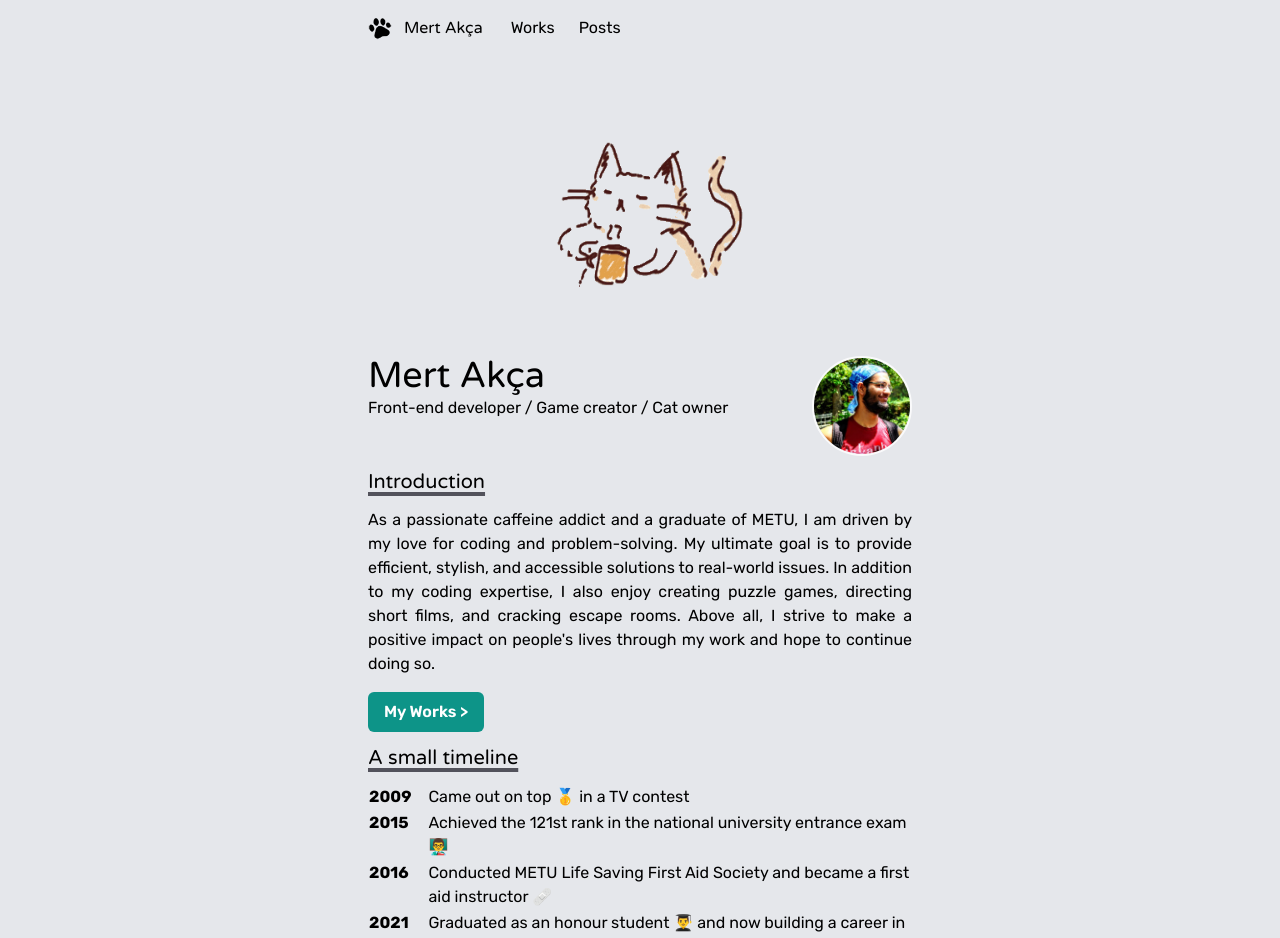
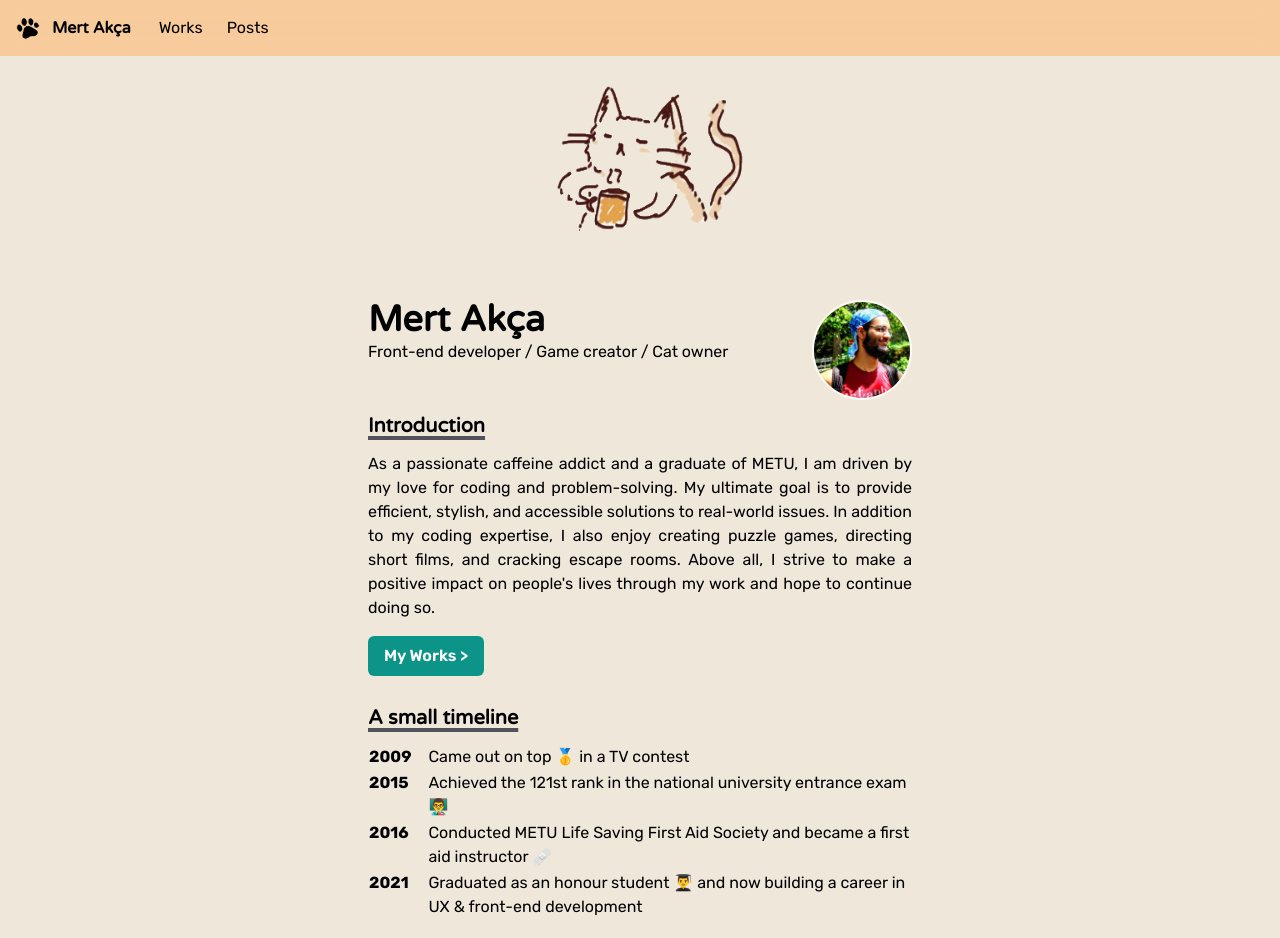
Before and after one commit to utarit/portfolio-website, a Next.js app: page / in a window 1280 px wide. Shown: the top 938 px of the page. Built offline with nearby package versions, Linux system fonts and the light colour scheme.

Commit message:
Make navbar fixed and transparent

```diff
--- a/app/globals.css
+++ b/app/globals.css
@@ -30,4 +30,5 @@ h4,
 h5,
 h6 {
   font-family: var(--font-heading);
+  font-weight: 700;
 }
--- a/app/layout.tsx
+++ b/app/layout.tsx
@@ -40,7 +40,7 @@ export default function RootLayout({
       lang="en"
       className={classNames(documentFont.variable, headingFont.variable)}
     >
-      <body className="container max-w-xl mx-auto px-4 text-black bg-gray-200 dark:text-white dark:bg-gray-800">
+      <body className="container max-w-xl mx-auto px-4">
         <Navbar />
         <CatGif />
         {children}
--- a/app/page.tsx
+++ b/app/page.tsx
@@ -56,7 +56,7 @@ export default function Home() {
           My Works &gt;
         </Link>
       </section>
-      <section>
+      <section className="my-4">
         <SectionHeading>A small timeline</SectionHeading>
         <table>
           <tbody>
--- a/components/Navbar.tsx
+++ b/components/Navbar.tsx
@@ -11,7 +11,7 @@ const Navbar = () => {
   const pathname = usePathname();
 
   return (
-    <header className="flex gap-5 py-2">
+    <header className="z-10 flex gap-5 py-2 pl-4 fixed bg-orange-300 dark:bg-gray-800 bg-opacity-60 dark:bg-opacity-60 backdrop-blur left-0 right-0">
       <Link href="/" className="group flex gap-3 items-center">
         <Image
           className="group-hover:rotate-[20deg] dark:invert"
--- a/components/works/GridItem.tsx
+++ b/components/works/GridItem.tsx
@@ -22,7 +22,7 @@ const GridItem = ({ thumbnail, title, description, url, blank }: Props) => {
           width={400}
         />
       </Link>
-      {title && <h3 className="text-xl mt-2">{title}</h3>}
+      {title && <h3 className="text-xl mt-2 font-medium">{title}</h3>}
       <p className={classNames(!title && "mt-2")}>{description}</p>
     </li>
   );
```
